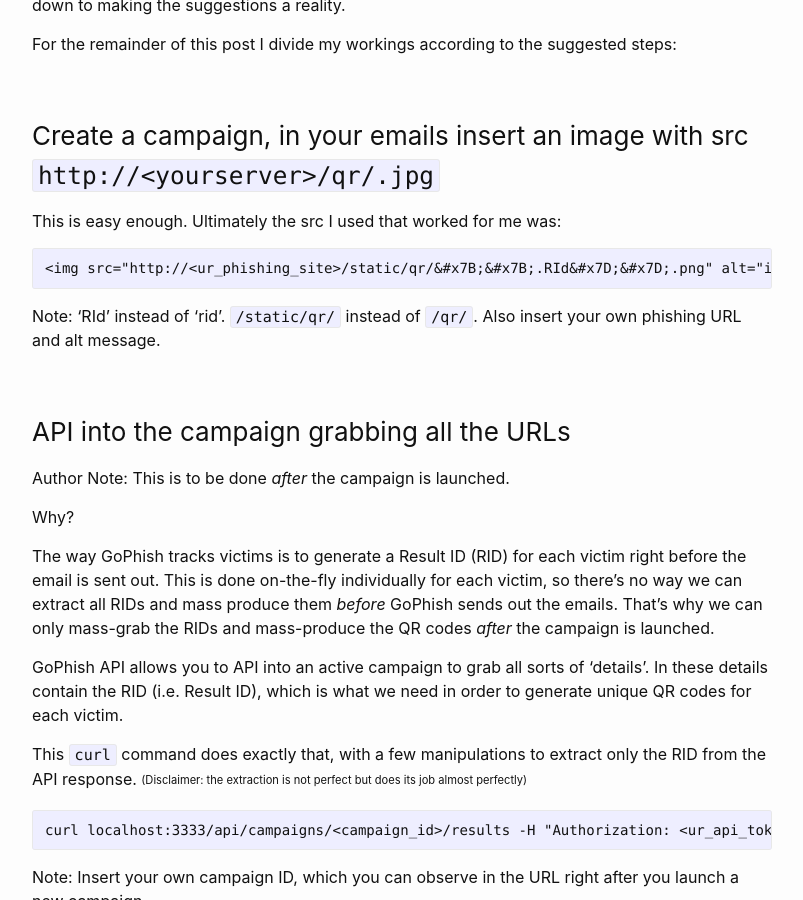
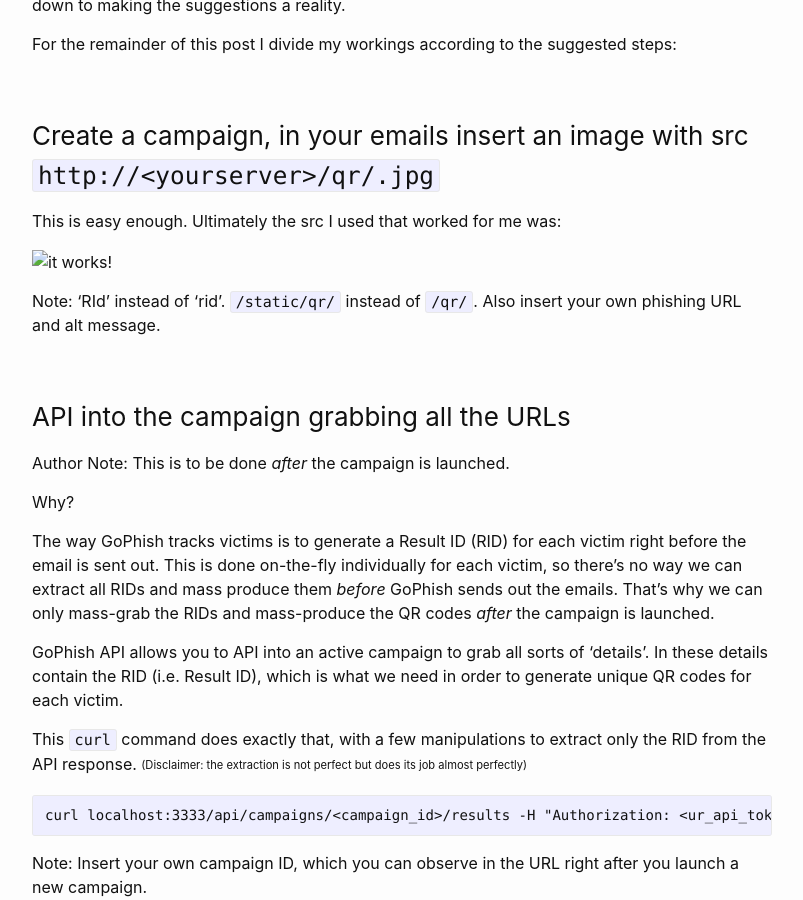
Before and after one commit to ongyuann/ongyuann.github.io, a Jekyll site: the page built from _posts/2020-05-27-qr-phishing-with-gophish.md, in a window 1280 px wide and 900 px high, scrolled down 879 px. Shown: the whole window, without its empty margins (238-1041 px from the left). Built offline with Jekyll 4.4.1, drawn with Linux system fonts in a browser that asks for light colours; some of the changed lines change nothing that is shown.

Commit message:
Update 2020-05-27-qr-phishing-with-gophish.md

````diff
--- a/_posts/2020-05-27-qr-phishing-with-gophish.md
+++ b/_posts/2020-05-27-qr-phishing-with-gophish.md
@@ -24,9 +24,11 @@
 ### Create a campaign, in your emails insert an image with src `http://<yourserver>/qr/{{.rid}}.jpg`
 
 This is easy enough. Ultimately the src I used that worked for me was:
-```
-<img src="http://<ur_phishing_site>/static/qr/&#x7B;&#x7B;.RId&#x7D;&#x7D;.png" alt="it works!" width="500" height="500">
-```
+
+
+<img src="http://<ur_phishing_site>/static/qr/{{.RId}}.png" alt="it works!" width="500" height="500">
+
+
 Note: 'RId' instead of 'rid'. `/static/qr/` instead of `/qr/`. Also insert your own phishing URL and alt message.
 
 ### API into the campaign grabbing all the URLs
````
